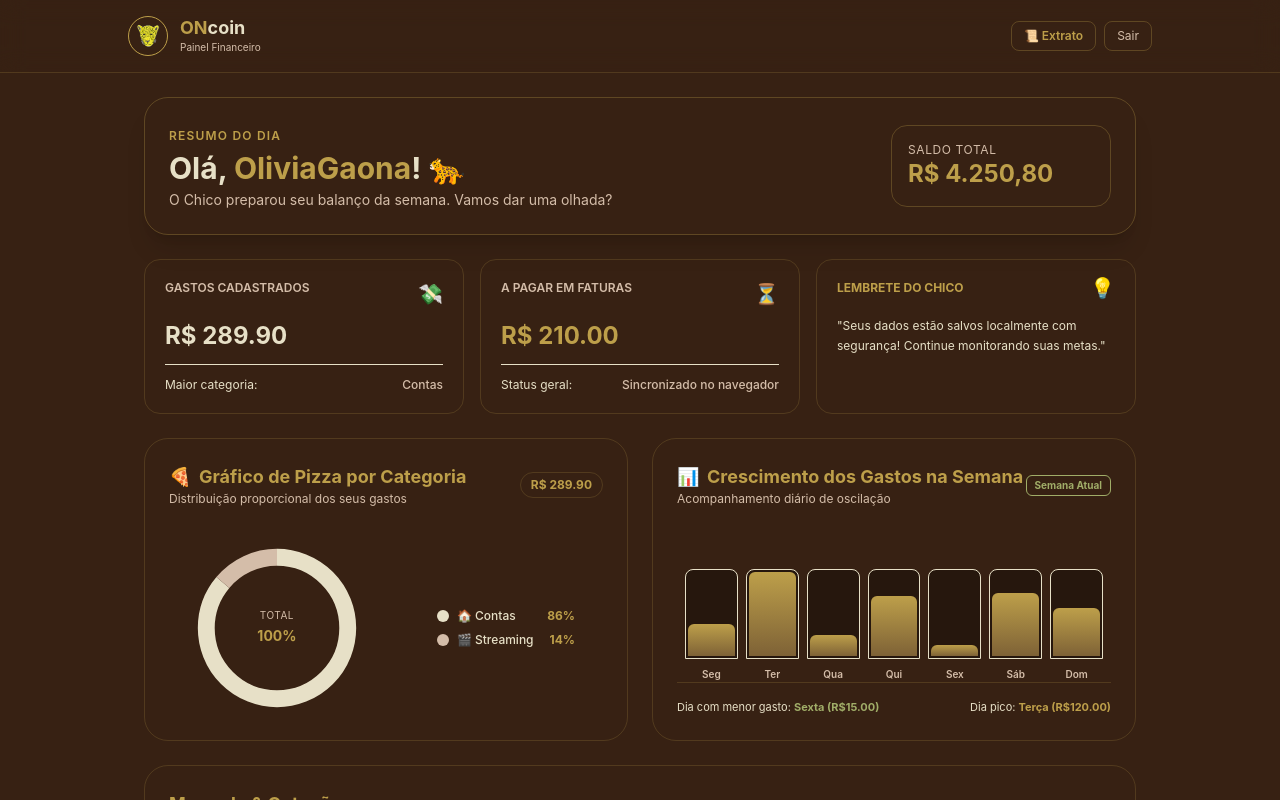
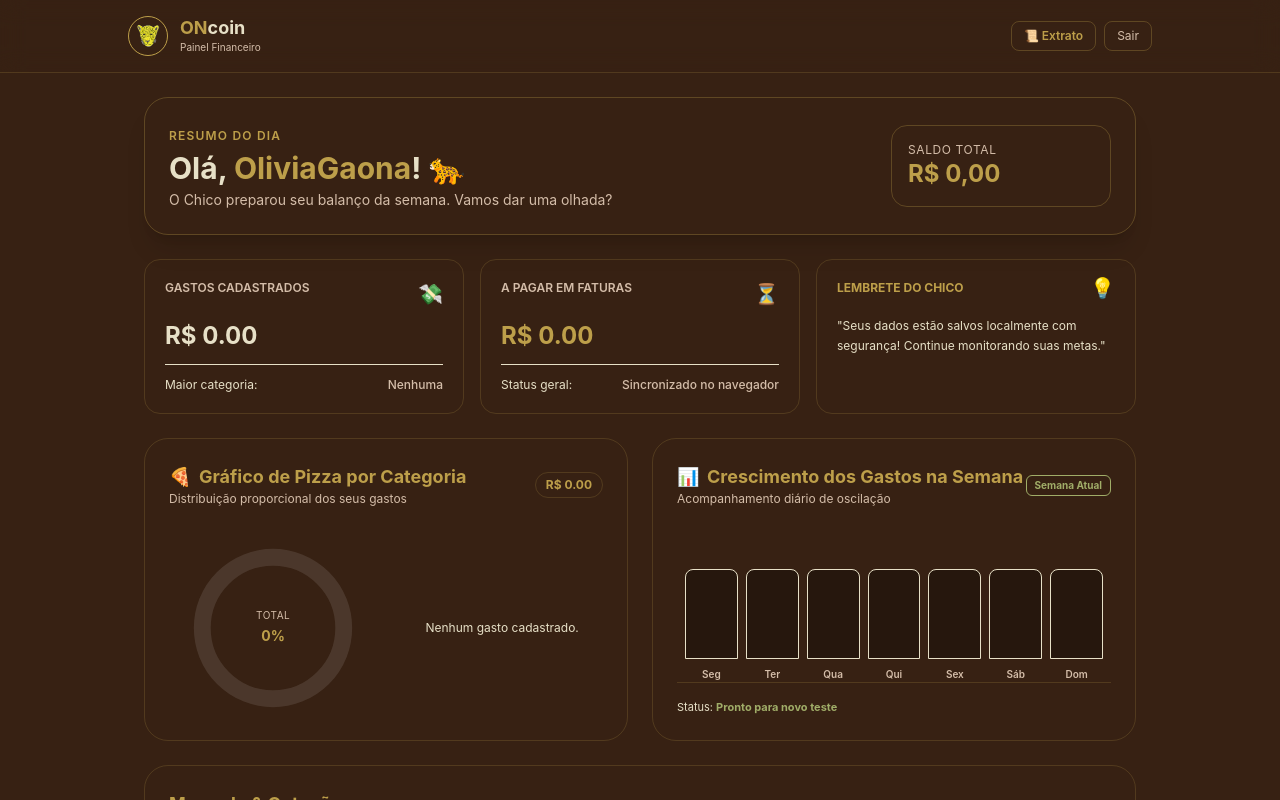
Before and after one commit to Olivia-Gaona/Oncoin, a React (Vite) app in the folder smartfinance-ai/: page / in a window 1280 px wide. Both pictures are taken after typing "Sample", "Sample123" into the empty fields and a click on the button "Entrar". Shown: the top 800 px of the page. Built offline with nearby package versions, Linux system fonts and the light colour scheme.

Commit message:
fix: reset app functionality, empty state chart rendering and v4 tailwind gradients

```diff
--- a/smartfinance-ai/src/pages/Dashboard.tsx
+++ b/smartfinance-ai/src/pages/Dashboard.tsx
@@ -36,9 +36,9 @@ export function Dashboard({
     { symbol: 'PETR4', name: 'Petrobras PN', price: 'R$ 37,80', change: '+1.1%' },
   ])
 
-  const [weeklyExpenseTotal, setWeeklyExpenseTotal] = useState(289.9)
-  const [pendingBillsTotal, setPendingBillsTotal] = useState(210.0)
-  const [topCategory, setTopCategory] = useState('Contas')
+  const [weeklyExpenseTotal, setWeeklyExpenseTotal] = useState(0)
+  const [pendingBillsTotal, setPendingBillsTotal] = useState(0)
+  const [topCategory, setTopCategory] = useState('Nenhuma')
   const [categoryBreakdown, setCategoryBreakdown] = useState<CategoryBreakdown[]>([])
 
   const categoryPalette: Record<string, { icon: string; color: string }> = {
@@ -51,44 +51,39 @@ export function Dashboard({
     Outros: { icon: '💸', color: '#918d85' },
   }
 
+  // Histórico Semanal estático apenas para visualização estética
   const weeklyHistory = [
-    { day: 'Seg', amount: 45.0 },
-    { day: 'Ter', amount: 120.0 },
-    { day: 'Qua', amount: 30.0 },
-    { day: 'Qui', amount: 85.0 },
-    { day: 'Sex', amount: 15.0 },
-    { day: 'Sáb', amount: 90.0 },
-    { day: 'Dom', amount: 68.5 },
+    { day: 'Seg', amount: 0 },
+    { day: 'Ter', amount: 0 },
+    { day: 'Qua', amount: 0 },
+    { day: 'Qui', amount: 0 },
+    { day: 'Sex', amount: 0 },
+    { day: 'Sáb', amount: 0 },
+    { day: 'Dom', amount: 0 },
   ]
-  const maxWeeklyAmount = Math.max(...weeklyHistory.map((h) => h.amount), 1)
+  const maxWeeklyAmount = 100
 
   useEffect(() => {
+    // Busca os gastos reais salvos pelo usuário (sem recarregar padrões se estiver vazio)
     const savedExpenses: ExpenseItem[] = JSON.parse(localStorage.getItem('oncoin_expenses') || '[]')
 
-    const defaultExpenses: ExpenseItem[] = [
-      { id: '1', type: 'comum', title: 'Conta de Luz', amount: 250.0, category: 'Contas', createdAt: new Date().toISOString() },
-      { id: '2', type: 'comum', title: 'Assinatura', amount: 39.9, category: 'Streaming', createdAt: new Date().toISOString() },
-    ]
-
-    const listToAnalyze = savedExpenses.length > 0 ? savedExpenses : defaultExpenses
-
-    const totalExpenses = listToAnalyze
+    const totalExpenses = savedExpenses
       .filter((item) => item.type === 'comum')
       .reduce((sum, item) => sum + item.amount, 0)
 
     setWeeklyExpenseTotal(totalExpenses)
 
     const categoriesMap: Record<string, number> = {}
-    listToAnalyze
+    savedExpenses
       .filter((item) => item.type === 'comum')
       .forEach((item) => {
         categoriesMap[item.category] = (categoriesMap[item.category] || 0) + item.amount
       })
 
-    const highestCategory = Object.keys(categoriesMap).reduce(
-      (a, b) => (categoriesMap[a] > categoriesMap[b] ? a : b),
-      'Contas'
-    )
+    const highestCategory = Object.keys(categoriesMap).length > 0
+      ? Object.keys(categoriesMap).reduce((a, b) => (categoriesMap[a] > categoriesMap[b] ? a : b))
+      : 'Nenhuma'
+
     setTopCategory(highestCategory)
 
     const breakdown: CategoryBreakdown[] = Object.keys(categoriesMap).map((cat) => ({
@@ -102,12 +97,11 @@ export function Dashboard({
     setCategoryBreakdown(breakdown)
 
     const savedBills: Bill[] = JSON.parse(localStorage.getItem('oncoin_bills') || '[]')
-    if (savedBills.length > 0) {
     const pendingTotal = savedBills
       .filter((bill) => bill.status === 'pending' || bill.status === 'overdue')
       .reduce((sum, bill) => sum + bill.amount, 0)
+
     setPendingBillsTotal(pendingTotal)
-    }
   }, [])
 
   let accumulatedAngle = 0
@@ -149,7 +143,7 @@ export function Dashboard({
       <main className="max-w-5xl mx-auto px-4 mt-6 space-y-6">
 
         {/* Banner de Boas-Vindas com o Chico */}
-        <section className="bg-gradient-to-r from-chico-olive/30 via-chico-dark to-chico-brown/20 border border-chico-gold/30 rounded-3xl p-6 relative overflow-hidden shadow-xl">
+        <section className="bg-linear-to-r from-chico-olive/30 via-chico-dark to-chico-brown/20 border border-chico-gold/30 rounded-3xl p-6 relative overflow-hidden shadow-xl">
           <div className="flex flex-col md:flex-row items-start md:items-center justify-between gap-4 relative z-10">
             <div>
               <span className="text-xs uppercase tracking-widest text-chico-gold font-semibold">Resumo do Dia</span>
@@ -164,7 +158,7 @@ export function Dashboard({
             <div className="bg-chico-cream/10 border border-chico-gold/30 rounded-2xl p-4 flex items-center gap-4 min-w-[220px]">
               <div>
                 <p className="text-xs text-chico-sand uppercase tracking-wider">Saldo Total</p>
-                <p className="text-2xl font-bold text-chico-gold">R$ 4.250,80</p>
+                <p className="text-2xl font-bold text-chico-gold">R$ 0,00</p>
               </div>
             </div>
           </div>
@@ -233,7 +227,10 @@ export function Dashboard({
             <div className="flex flex-col sm:flex-row items-center justify-around gap-6 py-2">
               <div className="relative w-40 h-40 flex items-center justify-center">
                 <svg viewBox="0 0 36 36" className="w-full h-full transform -rotate-90">
-                  {categoryBreakdown.map((item, index) => {
+                  {categoryBreakdown.length === 0 ? (
+                    <circle cx="18" cy="18" r="15.915" fill="transparent" stroke="rgba(255,255,255,0.1)" strokeWidth="3.8" />
+                  ) : (
+                    categoryBreakdown.map((item, index) => {
                       const strokeDasharray = `${item.percentage} ${100 - item.percentage}`
                       const strokeDashoffset = -accumulatedAngle
                       accumulatedAngle += item.percentage
@@ -251,16 +248,22 @@ export function Dashboard({
                           className="transition-all duration-700 hover:opacity-80"
                         />
                       )
-                  })}
+                    })
+                  )}
                 </svg>
                 <div className="absolute text-center">
                   <span className="block text-[10px] text-chico-sand uppercase tracking-wider">Total</span>
-                  <span className="text-sm font-bold text-chico-gold">100%</span>
+                  <span className="text-sm font-bold text-chico-gold">
+                    {categoryBreakdown.length > 0 ? '100%' : '0%'}
+                  </span>
                 </div>
               </div>
 
               <div className="space-y-2 w-full sm:w-auto">
-                {categoryBreakdown.map((item, idx) => (
+                {categoryBreakdown.length === 0 ? (
+                  <p className="text-xs text-chico-slate">Nenhum gasto cadastrado.</p>
+                ) : (
+                  categoryBreakdown.map((item, idx) => (
                     <div key={idx} className="flex items-center justify-between gap-4 text-xs">
                       <div className="flex items-center gap-2">
                         <span
@@ -273,7 +276,8 @@ export function Dashboard({
                       </div>
                       <span className="font-bold text-chico-gold">{item.percentage}%</span>
                     </div>
-                ))}
+                  ))
+                )}
               </div>
             </div>
           </div>
@@ -318,8 +322,7 @@ export function Dashboard({
             </div>
 
             <div className="flex justify-between items-center text-[11px] text-chico-slate">
-              <span>Dia com menor gasto: <strong className="text-chico-green">Sexta (R$15.00)</strong></span>
-              <span>Dia pico: <strong className="text-chico-gold">Terça (R$120.00)</strong></span>
+              <span>Status: <strong className="text-chico-green">Pronto para novo teste</strong></span>
             </div>
           </div>
 
--- a/smartfinance-ai/src/pages/UserProfile.tsx
+++ b/smartfinance-ai/src/pages/UserProfile.tsx
@@ -46,7 +46,7 @@ export function UserProfile({ username = 'OliviaGaona', onBack }: UserProfilePro
     localStorage.setItem('oncoin_user_avatar', selectedAvatarId)
   }, [selectedAvatarId])
 
-useEffect(() => {
+  useEffect(() => {
     localStorage.setItem('oncoin_app_theme', activeTheme)
     document.body.setAttribute('data-theme', activeTheme)
     document.documentElement.setAttribute('data-theme', activeTheme)
@@ -152,6 +152,16 @@ useEffect(() => {
     document.body.removeChild(link)
   }
 
+  // Função para resetar todos os dados do localStorage (Ideal para testes presenciais)
+  const handleResetApp = () => {
+    if (window.confirm('Deseja realmente apagar todos os dados para iniciar um novo teste do zero?')) {
+      localStorage.removeItem('oncoin_expenses')
+      localStorage.removeItem('oncoin_bills')
+      localStorage.removeItem('oncoin_shopping_lists')
+      window.location.reload()
+    }
+  }
+
   const currentAvatar = avatars.find((a) => a.id === selectedAvatarId) || avatars[0]
 
   return (
@@ -173,7 +183,7 @@ useEffect(() => {
       <main className="max-w-4xl mx-auto mt-6 space-y-6">
 
         {/* Card do Perfil */}
-        <section className="bg-gradient-to-br from-chico-cream/10 via-chico-dark to-chico-brown/20 border border-chico-gold/30 rounded-3xl p-6 relative overflow-hidden shadow-xl">
+        <section className="bg-linear-to-br from-chico-cream/10 via-chico-dark to-chico-brown/20 border border-chico-gold/30 rounded-3xl p-6 relative overflow-hidden shadow-xl">
           <div className="flex flex-col sm:flex-row items-center sm:items-start gap-6 relative z-10">
 
             {/* Exibição da Imagem PNG do Avatar */}
@@ -214,6 +224,15 @@ useEffect(() => {
                     title="Baixar relatórios de gastos em CSV"
                   >
                     📥 Exportar CSV
+                  </button>
+
+                  {/* Botão de Reset Completo para Testes Presenciais */}
+                  <button
+                    onClick={handleResetApp}
+                    className="text-[10px] uppercase font-bold tracking-wider text-red-400 bg-red-500/10 hover:bg-red-500/20 px-3 py-1 rounded-full border border-red-500/30 cursor-pointer transition-all"
+                    title="Apaga os dados salvos para iniciar um teste do zero"
+                  >
+                    🧹 Resetar App
                   </button>
                 </div>
               </div>
@@ -344,7 +363,7 @@ useEffect(() => {
 
             <div className="w-full bg-chico-dark/80 h-4 rounded-full border border-chico-gold/20 overflow-hidden p-0.5">
               <div
-                className="bg-gradient-to-r from-chico-brown via-chico-gold to-chico-green h-full rounded-full transition-all duration-500"
+                className="bg-linear-to-r from-chico-brown via-chico-gold to-chico-green h-full rounded-full transition-all duration-500"
                 style={{ width: `${progressPercentage}%` }}
               />
             </div>
```
Lines whose indentation alone changed are shown as unchanged.
